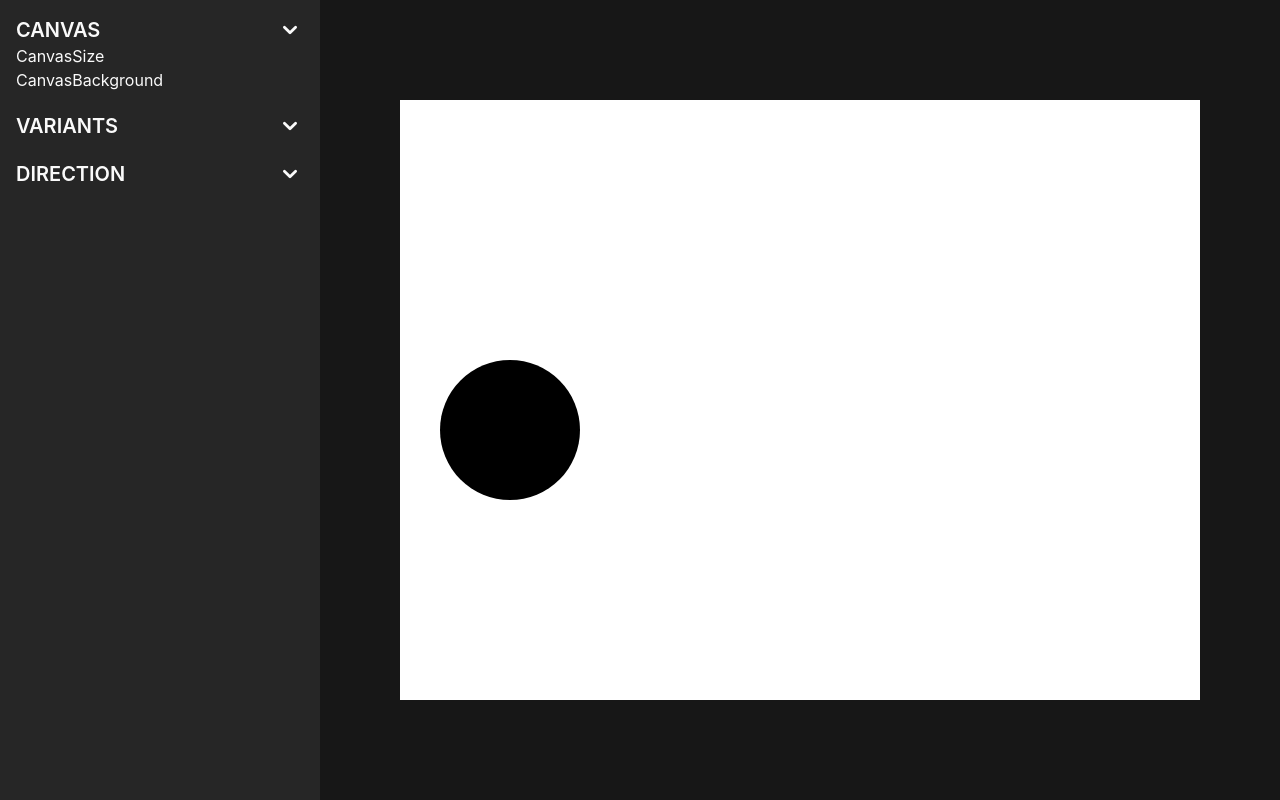
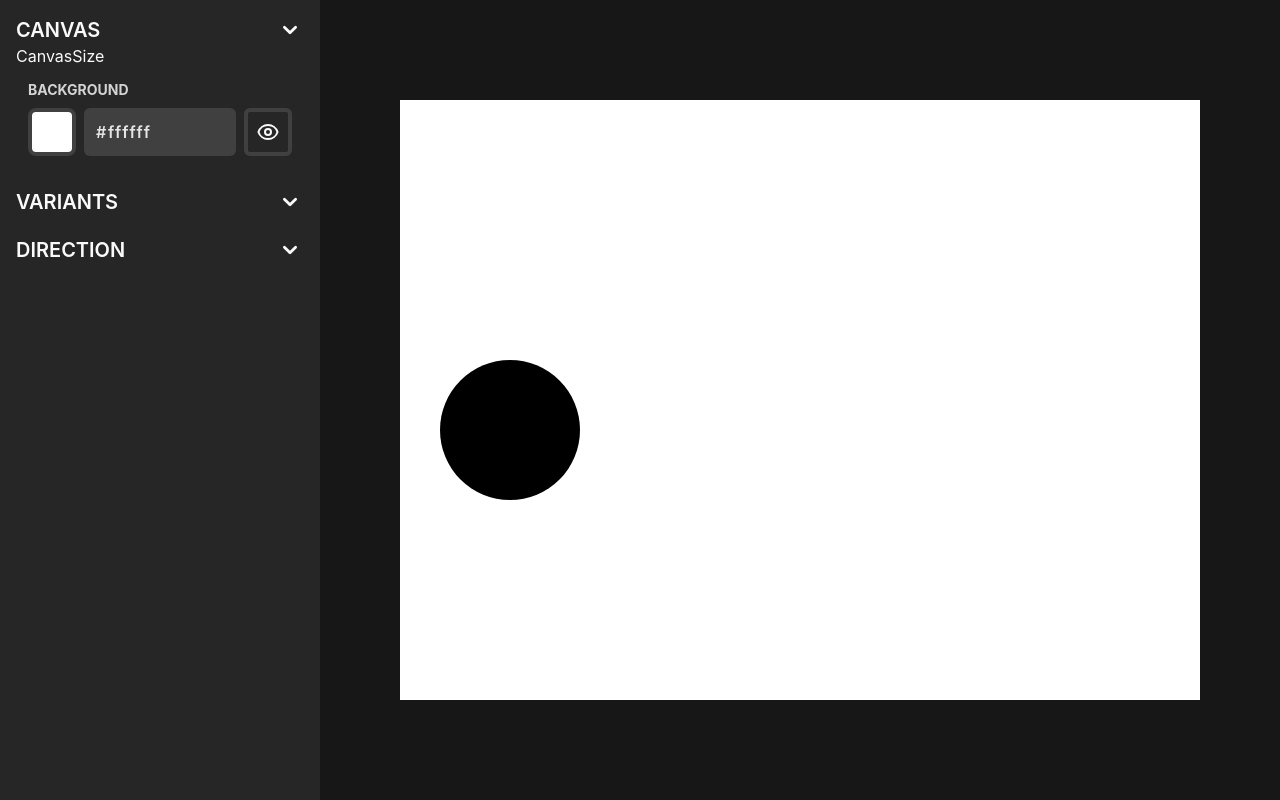
Before and after one commit to iorgadev/svgmkr, a Next.js app: page / in a window 1280 px wide. Built offline with nearby package versions, Linux system fonts and the light colour scheme.

Commit message:
add settings panel Canvas Background color

```diff
--- a/components/Settings/CanvasBackground.jsx
+++ b/components/Settings/CanvasBackground.jsx
@@ -1,5 +1,102 @@
-import React from "react";
+import { useState, useEffect, useRef } from "react";
+import { useAtom } from "jotai";
+import { settingsAtom } from "@/store/index";
+import { HexColorPicker } from "react-colorful";
+import { EyeIcon, EyeOffIcon } from "@heroicons/react/outline";
 
 export default function CanvasBackground() {
-  return <div>CanvasBackground</div>;
+  const [settings, setSettings] = useAtom(settingsAtom);
+  const [color, setColor] = useState("#ffffff");
+  const [isHidden, setIsHidden] = useState(true);
+  const colorRef = useRef();
+
+  useEffect(() => {
+    if (!color || color === undefined) return;
+    setSettings((prev) => ({ ...prev, backgroundColor: color }));
+  }, [color]);
+
+  const handleClick = (e) => {
+    e.preventDefault();
+    const colorElement = colorRef.current;
+    // if the element clicked isn't the class "color" don't hide it
+    if (e.target === colorElement) {
+      setIsHidden((prev) => !prev);
+    }
+  };
+
+  const handleColorChange = (value) => {
+    if (value.length < 7) setColor((prev) => settings.prevBackgroundColor);
+    else setColor((prev) => value);
+  };
+
+  return (
+    <div className="option">
+      <div className="option__title">Background</div>
+      <div className="option__container">
+        <div
+          className="color"
+          style={{
+            backgroundColor: `${
+              settings.backgroundColor !== "transparent"
+                ? settings.backgroundColor
+                : "#ffffff"
+            }`,
+            backgroundImage: `${
+              settings.backgroundColor === "transparent"
+                ? `url("/images/bg-grid.svg")`
+                : ``
+            }`,
+          }}
+          onClick={(e) => handleClick(e)}
+          ref={colorRef}
+        >
+          <div className={`color__picker ${isHidden ? "hidden" : ""}`}>
+            <div
+              className="fixed top-0 left-0 w-screen h-screen"
+              onClick={() => setIsHidden((prev) => true)}
+            ></div>
+            <HexColorPicker
+              color={settings.backgroundColor}
+              onChange={setColor}
+            />
+          </div>
+        </div>
+        <div className="option__input">
+          <input
+            type="text"
+            value={settings.backgroundColor}
+            onChange={(e) => setColor(e.target.value)}
+          />
+        </div>
+        <div
+          className="option__icon"
+          onClick={() =>
+            setSettings((prev) => {
+              const { backgroundColor } = prev;
+              const { prevBackgroundColor } = prev;
+
+              if (backgroundColor === "transparent")
+                return {
+                  ...prev,
+                  backgroundColor: prevBackgroundColor,
+                  prevBackgroundColor: `transparent`,
+                };
+
+              return {
+                ...prev,
+                prevBackgroundColor: backgroundColor,
+                backgroundColor: `transparent`,
+              };
+            })
+          }
+        >
+          {settings.backgroundColor !== "transparent" ? (
+            <EyeIcon className="w-full h-full" />
+          ) : (
+            <EyeOffIcon className="w-full h-full" />
+          )}
+        </div>
+      </div>
+    </div>
+  );
 }
```
